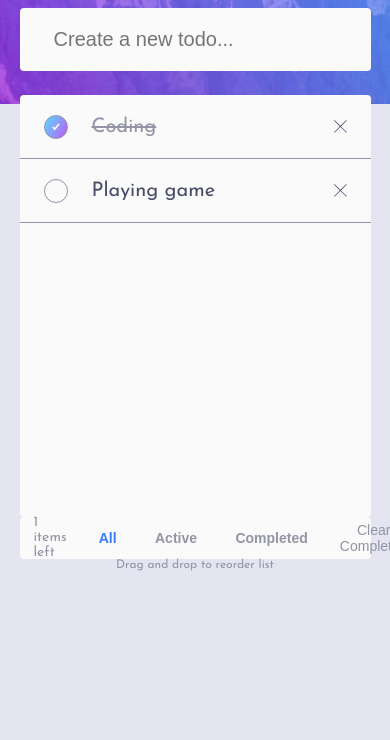
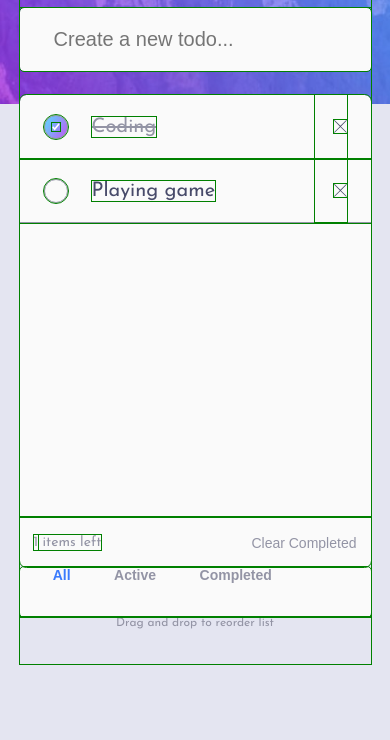
Before and after one commit to SAM-dev-pixel/Todo-app, a plain HTML site: page index.html in a window 390 px wide. Shown: the part 104-844 px from the top of the page. Drawn offline with nearby package versions, Linux system fonts and the light colour scheme.

Commit message:
fix: updating style

```diff
--- a/style.css
+++ b/style.css
@@ -2,7 +2,7 @@
   margin: 0;
   padding: 0;
   box-sizing: border-box;
-  /* outline: 1px solid green; */
+  outline: 1px solid green;
 }
 /* dark theme */
 :root {
@@ -41,14 +41,14 @@ img {
 }
 .container {
   margin: auto;
-  background-image: url(img/bg-mobile-light.jpg);
+  background-image: url(img/bg-desktop-light.jpg);
   background-repeat: no-repeat;
   background-size: contain;
   height: 100vh;
   padding: 3rem 5%;
 }
-.container.light {
-  background-image: url(img/bg-mobile-light.jpg);
+.container.dark {
+  background-image: url(img/bg-desktop-dark.jpg);
 }
 .todo-container {
   max-width: 33.75rem;
@@ -90,14 +90,16 @@ img {
 .input-text:placeholder {
   color: var(--Light-Grayish-Blue);
 }
+.todo-list-cont {
+  border-radius: .4rem;
+  overflow: hidden;
+}
 .todo-list {
   height: 50vh;
-  border-radius: 4px;
   overflow: auto;
   background: var(--Very-Dark-Desaturated-Blue);
 }
 .list {
-  /* height: 2.6rem; */
   height: 4rem;
   display: flex;
   align-items: center;
@@ -113,6 +115,9 @@ img {
   display: flex;
   border-radius: 50%;
   transition: 0.2s ease-out;
+}
+:is(.button-check, button, .text):hover {
+  cursor: pointer;
 }
 .list.check .button-check,
 .list.check img,
@@ -152,16 +157,15 @@ img {
   margin-left: auto;
 }
 .bottom-bar {
+  height: 3.125rem;
   font-size: 0.875rem;
+  color: var(--Very-Dark-Grayish-Blue);
+  padding: 0 4%;
   display: flex;
   align-items: center;
   justify-content: space-between;
-  height: 2.6rem;
   background: var(--Very-Dark-Desaturated-Blue);
-  font-size: .875rem;
-  padding: 0 4%;
-  border-radius: 4px;
-  color: var(--Very-Dark-Grayish-Blue);
+  border-top: 1px solid var(--Very-Dark-Grayish-Blue);
 }
 .button-clear {
   font-size: 0.875rem;
@@ -174,11 +178,9 @@ img {
   display: flex;
   align-items: center;
   justify-content: center;
-  height: 2.6rem;
   background: var(--Very-Dark-Desaturated-Blue);
   padding: 0 4%;
   border-radius: 4px;
-  color: red !important;
 }
 .filter.smaller-screen {
   display: none;
@@ -196,6 +198,9 @@ img {
 .filter button.active {
   color: hsl(220, 98%, 61%);
 }
+button:hover {
+  color: var(--Light-Grayish-Blue);
+}
 .info {
   font-size: 12px;
   color: var(--Very-Dark-Grayish-Blue);
@@ -203,12 +208,21 @@ img {
   padding-bottom: 10%;
 }
 /* responsibility */
-@media (min-width: 574px) {
+@media (width <= 574px) {
   .container {
-    background-image: url(img/bg-desktop-dark.jpg);
+    background-image: url(img/bg-mobile-light.jpg);
   }
-  .container.light {
-    background-image: url(img/bg-desktop-light.jpg);
+  .container.dark {
+    background-image: url(img/bg-mobile-dark.jpg);
+  }
+  .filter.wider-screen {
+    display: none;
+  }
+  .filter.smaller-screen {
+    height: 3.125rem !important;
+    display: block;
+    margin: auto;
+    /* background-color: red; */
   }
 
 }
```
